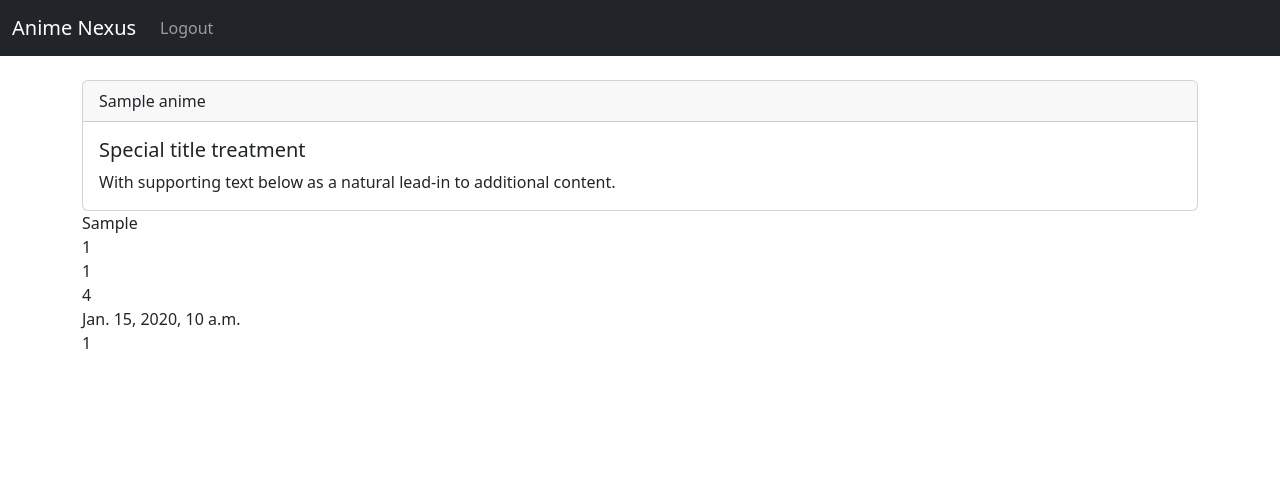
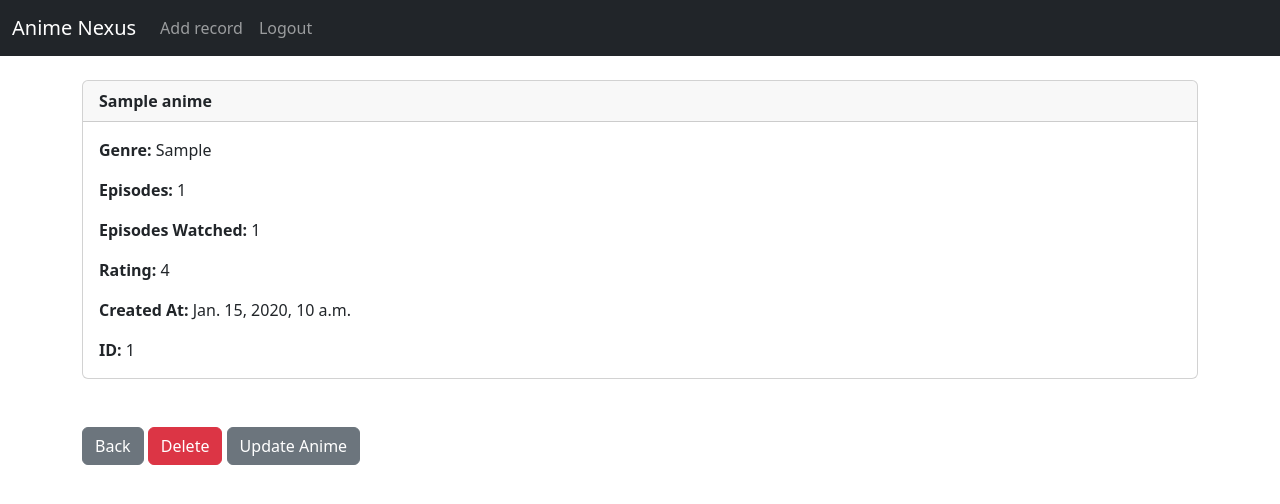
Before and after one commit to bluegalaxy13/Django-Anime-Tracker, a Django app: page /record/1 in a window 1280 px wide. Shown: the top 504 px of the page. Run offline with Django 5.2, Linux system fonts and the light colour scheme; a user stored in the database is signed in; tables that the repository leaves empty hold one stand-in row (values such as "Sample post").

Commit message:
Updated so users datasets are different

```diff
--- a/website/apps.py
+++ b/website/apps.py
@@ -1,4 +1,5 @@
 from django.apps import AppConfig
+
 
 class WebsiteConfig(AppConfig):
     default_auto_field = 'django.db.models.BigAutoField'
--- a/website/models.py
+++ b/website/models.py
@@ -1,12 +1,42 @@
 from django.db import models
+from django.contrib.auth.models import User
+from django.core.exceptions import ValidationError
+from django.core.validators import MinValueValidator, MaxValueValidator
 
 class Anime(models.Model):
-	created_at = models.DateTimeField(auto_now_add=True)
-	anime_name = models.CharField(max_length=50)
-	genre = models.CharField(max_length=50)
-	episodes = models.IntegerField()
-	episodes_watched = models.IntegerField()
-	rating = models.IntegerField()
+    STATUS_CHOICES = [
+        ('watching', 'Watching'),
+        ('completed', 'Completed'),
+        ('dropped', 'Dropped'),
+        ('plan_to_watch', 'Plan to Watch'),
+    ]
 
-	def __str__(self):
-		return(f"{self.anime_name}")
+    user = models.ForeignKey(User, on_delete=models.CASCADE, default=1)
+    created_at = models.DateTimeField(auto_now_add=True)
+    anime_name = models.CharField(max_length=50)
+    genre = models.CharField(max_length=50)
+    episodes = models.IntegerField()
+    episodes_watched = models.IntegerField()
+    rating = models.IntegerField(validators=[MinValueValidator(1), MaxValueValidator(10)])
+
+    def __str__(self):
+        return f"{self.anime_name}"
+
+    def clean(self):
+        if self.episodes_watched > self.episodes:
+            raise ValidationError("Episodes watched cannot be more than total episodes")
+
+    def save(self, *args, **kwargs):
+        self.clean()
+        super().save(*args, **kwargs)
+
+    class Meta:
+        ordering = ['-created_at']
+
+    def mark_as_completed(self):
+        self.episodes_watched = self.episodes
+        self.status = 'completed'
+        self.save()
+
+    def get_absolute_url(self):
+        return reverse('anime_detail', kwargs={'pk': self.pk})
--- a/website/templates/home.html
+++ b/website/templates/home.html
@@ -13,7 +13,6 @@
       <th scope="col">Episodes Watched</th>
       <th scope="col">Rating</th>
       <th scope="col">Created At</th>
-      <th scope="col">ID</th>
     </tr>
     </thead>
     <tbody>
@@ -27,7 +26,6 @@
 				<td>{{ anime.episodes_watched }}</td>
 				<td>{{ anime.rating }}</td>
 				<td>{{ anime.created_at }}</td>
-				<td><a href="{% url 'record' anime.id %}">{{ anime.id }}</td>
 			</tr>
 			{% endfor %}
 		{% endif %}
--- a/website/templates/navbar.html
+++ b/website/templates/navbar.html
@@ -8,6 +8,10 @@
       <ul class="navbar-nav me-auto mb-2 mb-lg-0">
 
         {% if user.is_authenticated %}
+
+        <li class="nav-item">
+          <a class="nav-link" href="{% url 'add_record' %}">Add record</a>
+        </li>
 
         <li class="nav-item">
           <a class="nav-link" href="{% url 'logout' %}">Logout</a>
--- a/website/templates/record.html
+++ b/website/templates/record.html
@@ -1,23 +1,47 @@
 {% extends 'base.html' %}
 {% block content %}
 
+<!-- Anime Record -->
 <div class="card">
-  <div class="card-header">
-    {{ anime_record.anime_name }}
+  <div class="card-header"><strong>
+    {{ anime_record.anime_name }}</strong>
   </div>
   <div class="card-body">
-    <h5 class="card-title">Special title treatment</h5>
-    <p class="card-text">With supporting text below as a natural lead-in to additional content.</p>
+
+    <p class="card-text">
+    	<strong>Genre: </strong>{{ anime_record.genre }}<br/>
+    </p>
+
+    <p class="card-text">
+			<strong>Episodes: </strong>{{ anime_record.episodes }}<br/>
+		</p>
+
+		<p class="card-text">
+			<strong>Episodes Watched: </strong>{{ anime_record.episodes_watched }}<br/>
+		</p>
+
+		<p class="card-text">
+			<strong>Rating: </strong>{{ anime_record.rating }}<br/>
+		</p>
+
+		<p class="card-text">
+			<strong>Created At: </strong>{{ anime_record.created_at }}<br/>
+		</p>
+
+		<p class="card-text">
+			<strong>ID: </strong>{{ anime_record.id }}<br/>
+		</p>
+
 
   </div>
 </div>
 
+<!-- Back button -->
+<br/><br/>
+<a href="{% url 'home' %}" class="btn btn-secondary">Back</a>
 
-{{ anime_record.genre }} <br/>
-{{ anime_record.episodes }} <br/>
-{{ anime_record.episodes_watched }} <br/>
-{{ anime_record.rating }} <br/>
-{{ anime_record.created_at }} <br/>
-{{ anime_record.id }}
+<a href="{% url 'delete_record' anime_record.id %}" class="btn btn-danger">Delete</a>
+
+<a href="{% url 'update_record' anime_record.id %}" class="btn btn-secondary">Update Anime</a>
 
 {% endblock %}
--- a/website/urls.py
+++ b/website/urls.py
@@ -7,5 +7,7 @@ urlpatterns = [
     path('logout/', views.logout_user, name='logout'),
     path('register/', views.register_user, name='register'),
     path('record/<int:pk>', views.anime_record, name='record'),
-
+    path('delete_record/<int:pk>', views.delete_record, name='delete_record'),
+    path('add_record/', views.add_record, name='add_record'),
+    path('update_record/<int:pk>', views.update_record, name='update_record'),
 ]
--- a/website/views.py
+++ b/website/views.py
@@ -1,59 +1,101 @@
 from django.shortcuts import render, redirect
 from django.contrib.auth import authenticate, login, logout
 from django.contrib import messages
-from .forms import SignUpForm
+from .forms import SignUpForm, AddRecordForm
 from .models import Anime
 
 # Requests home webpage
 def home(request):
-	animes = Anime.objects.all()
+    # Retrieve only the Anime objects associated with the logged-in user
+    if request.user.is_authenticated:
+        animes = Anime.objects.filter(user=request.user)
+    else:
+        animes = None
 
-	# Check to see if logging in
-	if request.method == 'POST':
-		username = request.POST['username']
-		password = request.POST['password']
+    if request.method == 'POST':
+        username = request.POST['username']
+        password = request.POST['password']
+        user = authenticate(request, username=username, password=password)
 
-		# Authenticate
-		user = authenticate(request, username=username, password=password)
-		if user is not None:
-			login(request, user)
-			messages.success(request, "You Have Been Logged In!")
-			return redirect('home')
-		else:
-			messages.success(request, "There Was An Error Logging In...")
-			return redirect('home')
-	else:
-		return render(request, 'home.html', {'animes':animes})
+        if user is not None:
+            login(request, user)
+            messages.success(request, "You Have Been Logged In!")
+            return redirect('home')
+        else:
+            messages.success(request, "There Was An Error Logging In...")
+            return redirect('home')
+    else:
+        return render(request, 'home.html', {'animes': animes})
 
+# Logs out the user
 def logout_user(request):
-	logout(request)
-	messages.success(request, "You Have Been Logged Out...")
-	return redirect('home')
+    logout(request)
+    messages.success(request, "You Have Been Logged Out...")
+    return redirect('home')
 
+# Handles user registration
 def register_user(request):
-	if request.method == 'POST':
-		form = SignUpForm(request.POST)
-		if form.is_valid():
-			form.save()
-			# Authenticate and login
-			username = form.cleaned_data['username']
-			password = form.cleaned_data['password1']
-			user = authenticate(username=username, password=password)
-			login(request, user)
-			messages.success(request, "You Have Successfully Registered! Welcome!")
-			return redirect('home')
-	else:
-		form = SignUpForm()
-		return render(request, 'register.html', {'form':form})
+    if request.method == 'POST':
+        form = SignUpForm(request.POST)
+        if form.is_valid():
+            form.save()
+            username = form.cleaned_data['username']
+            password = form.cleaned_data['password1']
+            user = authenticate(username=username, password=password)
+            login(request, user)
+            messages.success(request, "You Have Successfully Registered! Welcome!")
+            return redirect('home')
+    else:
+        form = SignUpForm()
+    return render(request, 'register.html', {'form': form})
 
-	return render(request, 'register.html', {'form':form})
+# Displays a specific anime record
+def anime_record(request, pk):
+    if request.user.is_authenticated:
+        anime_record = Anime.objects.get(id=pk, user=request.user)
+        return render(request, 'record.html', {'anime_record': anime_record})
+    else:
+        messages.success(request, "You Must Be Logged In To View That Page...")
+        return redirect('home')
 
-def anime_record(request, pk):
-	if request.user.is_authenticated:
-		# Look up records
-		anime_record = Anime.objects.get(id=pk)
-		return render(request, 'record.html', {'anime_record':anime_record})
+# Deletes a specific anime record
+def delete_record(request, pk):
+    if request.user.is_authenticated:
+        delete_it = Anime.objects.get(id=pk, user=request.user)
+        delete_it.delete()
+        messages.success(request, "Anime Deleted Successfully!")
+        return redirect('home')
+    else:
+        messages.success(request, "You Must Be Logged In")
+        return redirect('home')
 
-	else:
-		messages.success(request, "You Must Be Logged In To View That Page...")
-		return redirect('home')
+# Adds a new anime record
+def add_record(request):
+    if request.user.is_authenticated:
+        form = AddRecordForm(request.POST or None)
+        if request.method == "POST":
+            if form.is_valid():
+                # Associate the new anime record with the logged-in user
+                new_anime = form.save(commit=False)
+                new_anime.user = request.user
+                new_anime.save()
+                messages.success(request, "Anime Successfully Added!")
+                return redirect('home')
+        return render(request, 'add_record.html', {'form': form})
+    else:
+        messages.success(request, "You Must Be Logged In...")
+        return redirect('home')
+
+# Updates an existing anime record
+def update_record(request, pk):
+    if request.user.is_authenticated:
+        current_record = Anime.objects.get(id=pk, user=request.user)
+        form = AddRecordForm(request.POST or None, instance=current_record)
+        if form.is_valid():
+            form.save()
+            messages.success(request, "Anime Record Has Been Updated!")
+            return redirect('home')
+        return render(request, 'update_record.html', {'form': form})
+    else:
+        messages.success(request, "You Must Be Logged In...")
+        return redirect('home')
```
Also changed, not shown: website/forms.py (+31 -20 lines), website/templates/add_record.html (added, +19 -0 lines), website/templates/update_record.html (added, +19 -0 lines), README.md, website/migrations/0002_alter_anime_options_anime_user_alter_anime_rating.py (added).
